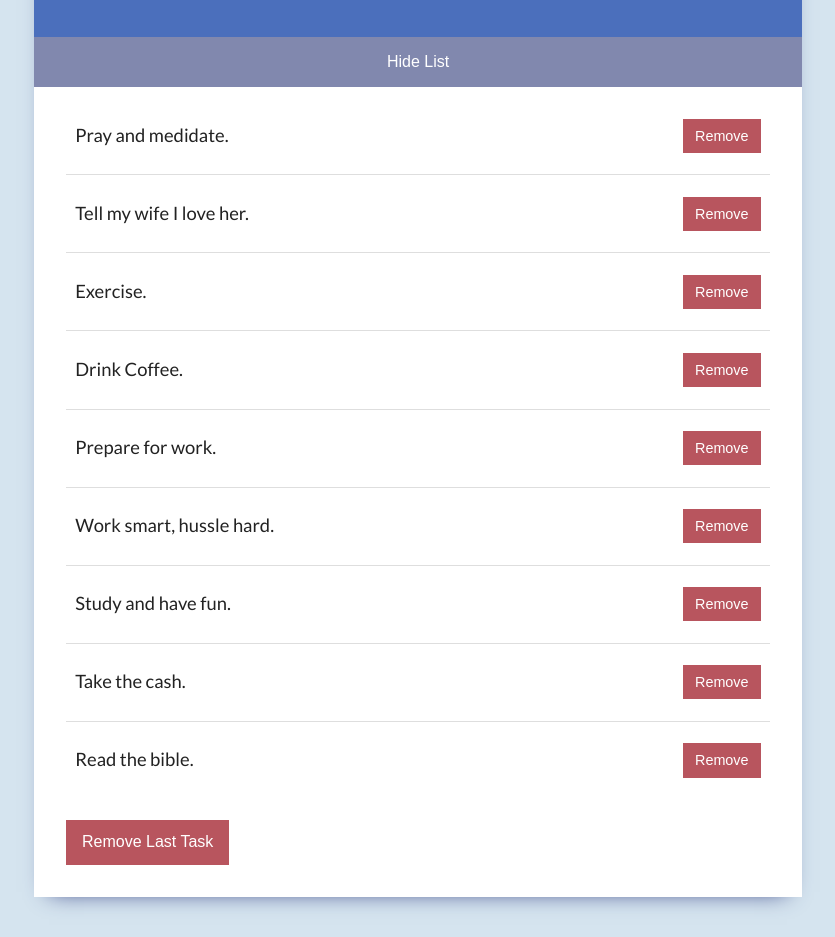
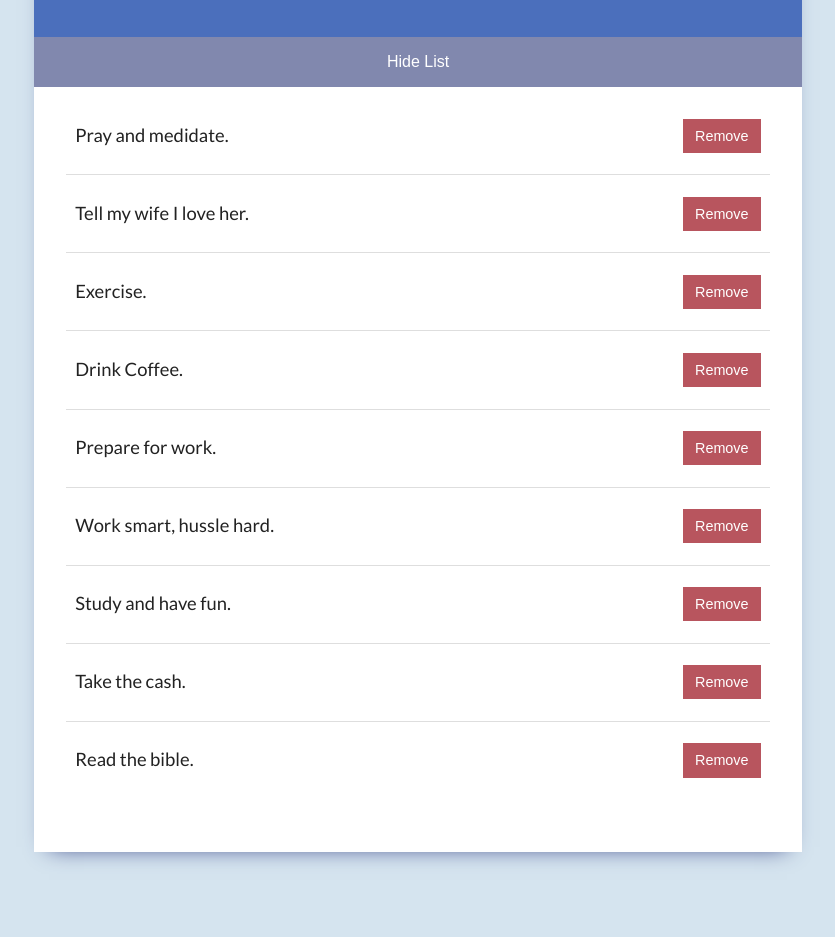
Before and after one commit to TeamAbella060420/U6-JavaScript-DOM, a plain HTML site: page index.html in a window 1280 px wide. Shown: the part 159-1096 px from the top of the page, without its empty margins (222-1057 px from the left). After the commit the page ends 1051 px from the top, so only its background shows below. Drawn offline with Linux system fonts and the light colour scheme.

Commit message:
Update index.html

```diff
--- a/index.html
+++ b/index.html
@@ -31,7 +31,6 @@
               <li>Take the cash.</li>
               <li>Read the bible.</li>
             </ul>
-            <button class="btn-remove">Remove Last Task</button>
           </div>
         </div>
 
```
